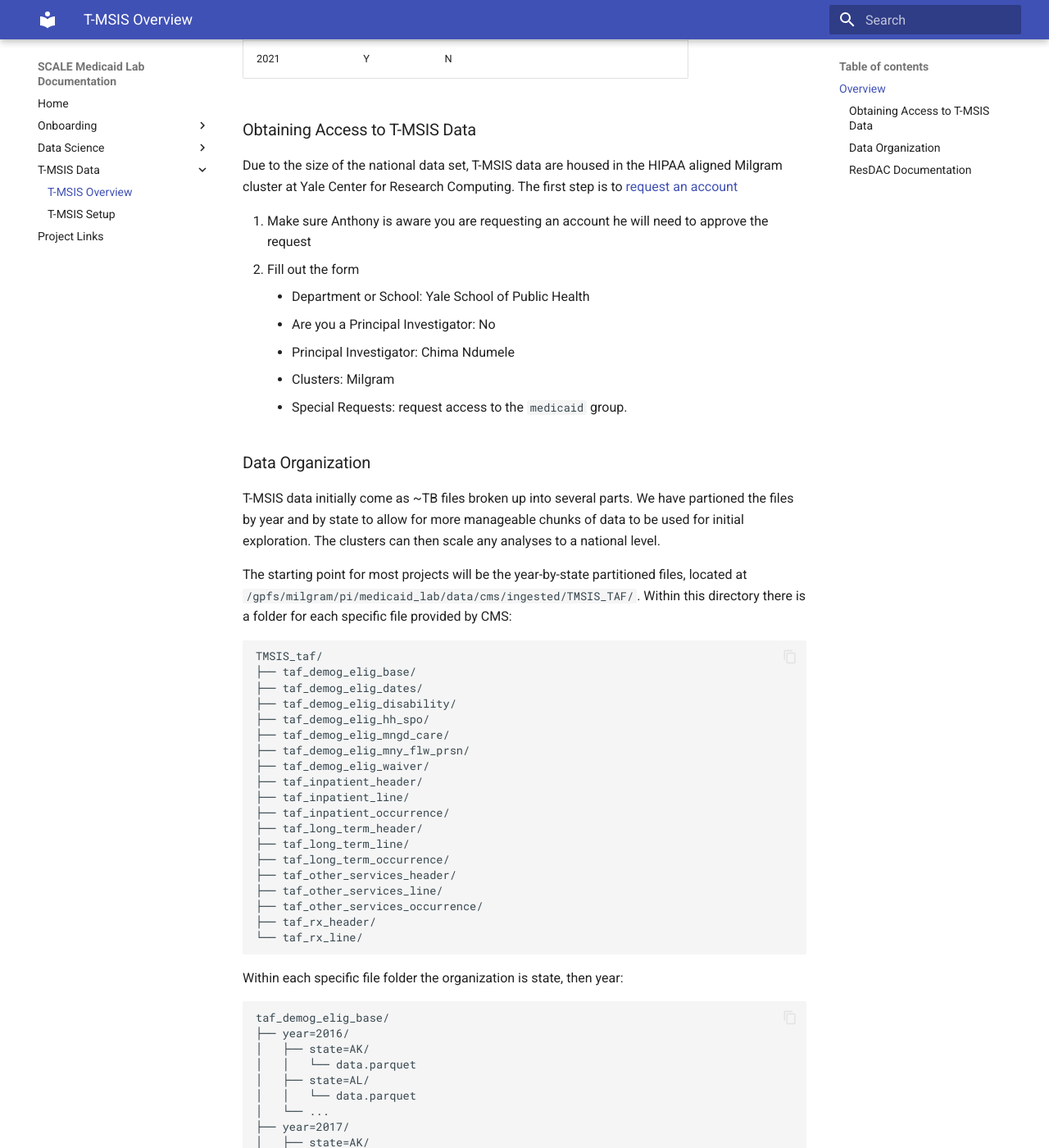
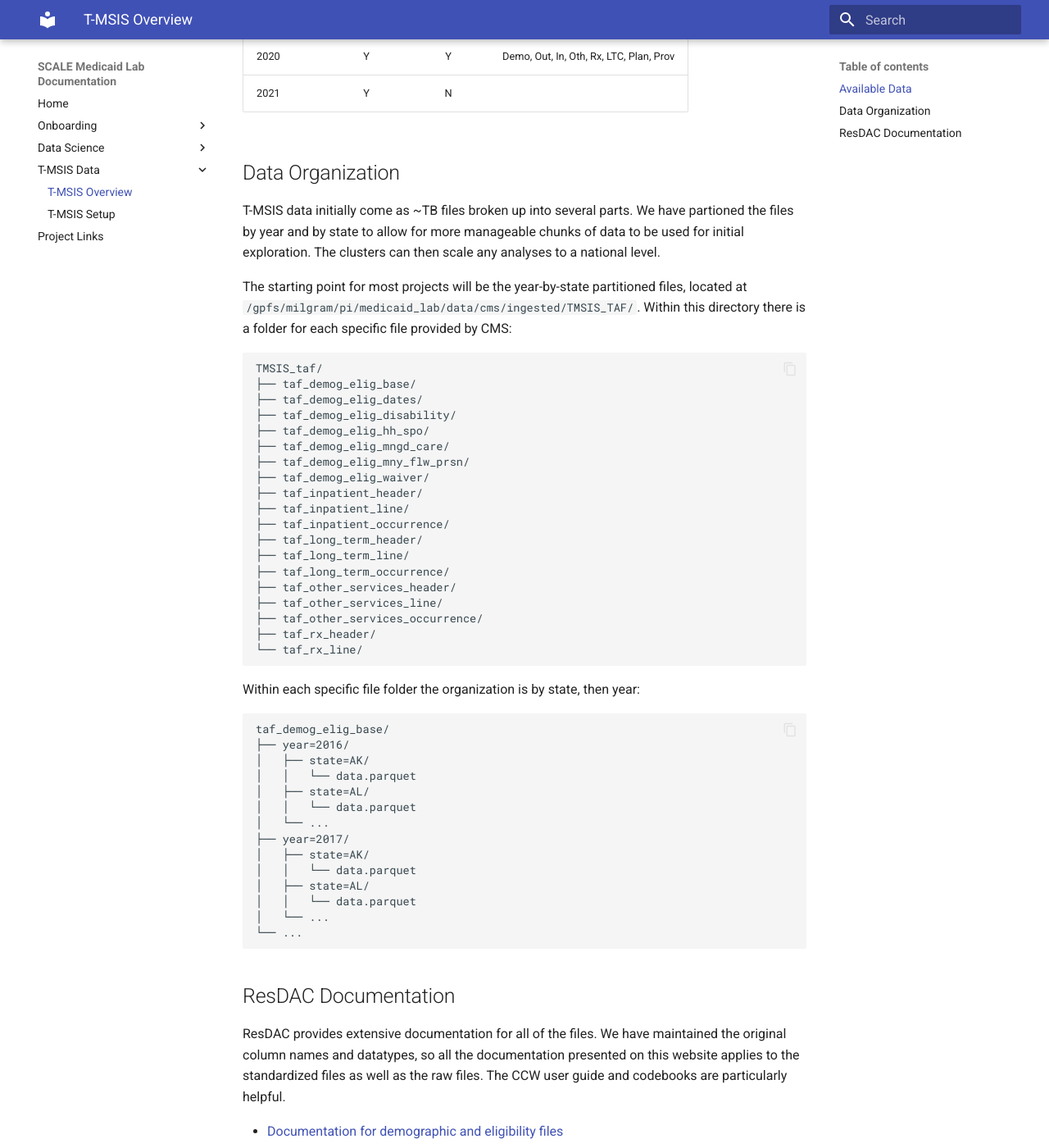
Before and after one commit to Yale-Medicaid/Documentation, an MkDocs documentation site: the page built from docs/tmsis/tmsis_medicaid_data.md, in a window 1280 px wide and 1400 px high, scrolled down 638 px. Shown: the whole window at 82% size. Built offline with MkDocs 1.6.1 and Material for MkDocs 9.7.7, drawn with Linux system fonts in a browser that asks for light colours; some of the changed text lies outside the part shown.

Commit message:
minor edits

````diff
--- a/docs/tmsis/tmsis_medicaid_data.md
+++ b/docs/tmsis/tmsis_medicaid_data.md
@@ -1,10 +1,12 @@
 # T-MSIS TAF RIF
 
-CMS has Transformed Medicaid Statistical Information System (T-MSIS) Analytic Files (TAF) from which they create Reasearch Identifiiable Files (RIF) to meet the needs of researchers. We're just going to coloquially refer to this data as T-MSIS data (though it's technically the TAF RIF). CMS has provided substantial documentation about the files [here](https://www.medicaid.gov/medicaid/data-systems/macbis/medicaid-chip-research-files/transformed-medicaid-statistical-information-system-t-msis-analytic-files-taf/index.html)
+CMS has Transformed Medicaid Statistical Information System (T-MSIS) Analytic Files (TAF) from which they create Reasearch Identifiiable Files (RIF) to meet the needs of researchers. We're just going to coloquially refer to this data as T-MSIS data (though it's technically the TAF RIF). CMS has provided substantial documentation about the files [here](https://www.medicaid.gov/medicaid/data-systems/macbis/medicaid-chip-research-files/transformed-medicaid-statistical-information-system-t-msis-analytic-files-taf/index.html).
 
-## Overview
+After reading this page, check out our [getting started](tmsis_getting_started.md) guide.
 
-We have Medicaid data for the following time periods
+## Available Data
+
+We have Medicaid data for the following time periods:
 
 | Year  |   Purchased  | Partitioned  | Files       |
 | :---- | :----------: | :----------: | :---------- |
@@ -15,18 +17,7 @@
 | 2020  |  Y           | Y            | Demo, Out, In, Oth, Rx, LTC, Plan, Prov |
 | 2021  |  Y           | N            | |
 
-### Obtaining Access to T-MSIS Data
-Due to the size of the national data set, T-MSIS data are housed in the HIPAA aligned Milgram cluster at Yale Center for Research Computing. The first step is to [request an account](https://research.computing.yale.edu/support/hpc/account-request)
-
-1. Make sure Anthony is aware you are requesting an account he will need to approve the request
-2. Fill out the form
-	- Department or School: Yale School of Public Health
-	- Are you a Principal Investigator: No
-	- Principal Investigator: Chima Ndumele
-	- Clusters: Milgram
-	- Special Requests: request access to the `medicaid` group.
-
-### Data Organization
+## Data Organization
 
 T-MSIS data initially come as ~TB files broken up into several parts. We have partioned the files by year and by state to allow for more manageable chunks of data to be used for initial exploration. The clusters can then scale any analyses to a national level.
 
@@ -54,7 +45,7 @@
 └── taf_rx_line/
 ```
 
-Within each specific file folder the organization is state, then year:
+Within each specific file folder the organization is by state, then year:
 
 ```
 taf_demog_elig_base/
@@ -73,9 +64,9 @@
 └── ...
 ```
 
-### ResDAC Documentation
+## ResDAC Documentation
 
-ResDAC provides extensive documentation for all of the files. Because of this we have maintained the original column names and datatypes, so all the documentation presented on this website applies to the standardized files as well as the raw files.
+ResDAC provides extensive documentation for all of the files. We have maintained the original column names and datatypes, so all the documentation presented on this website applies to the standardized files as well as the raw files. The CCW user guide and codebooks are particularly helpful.
 
 * [Documentation for demographic and eligibility files](https://resdac.org/cms-data/files/taf-de)
 * [Documentation for inpatient files](https://resdac.org/cms-data/files/taf-ip)
````
